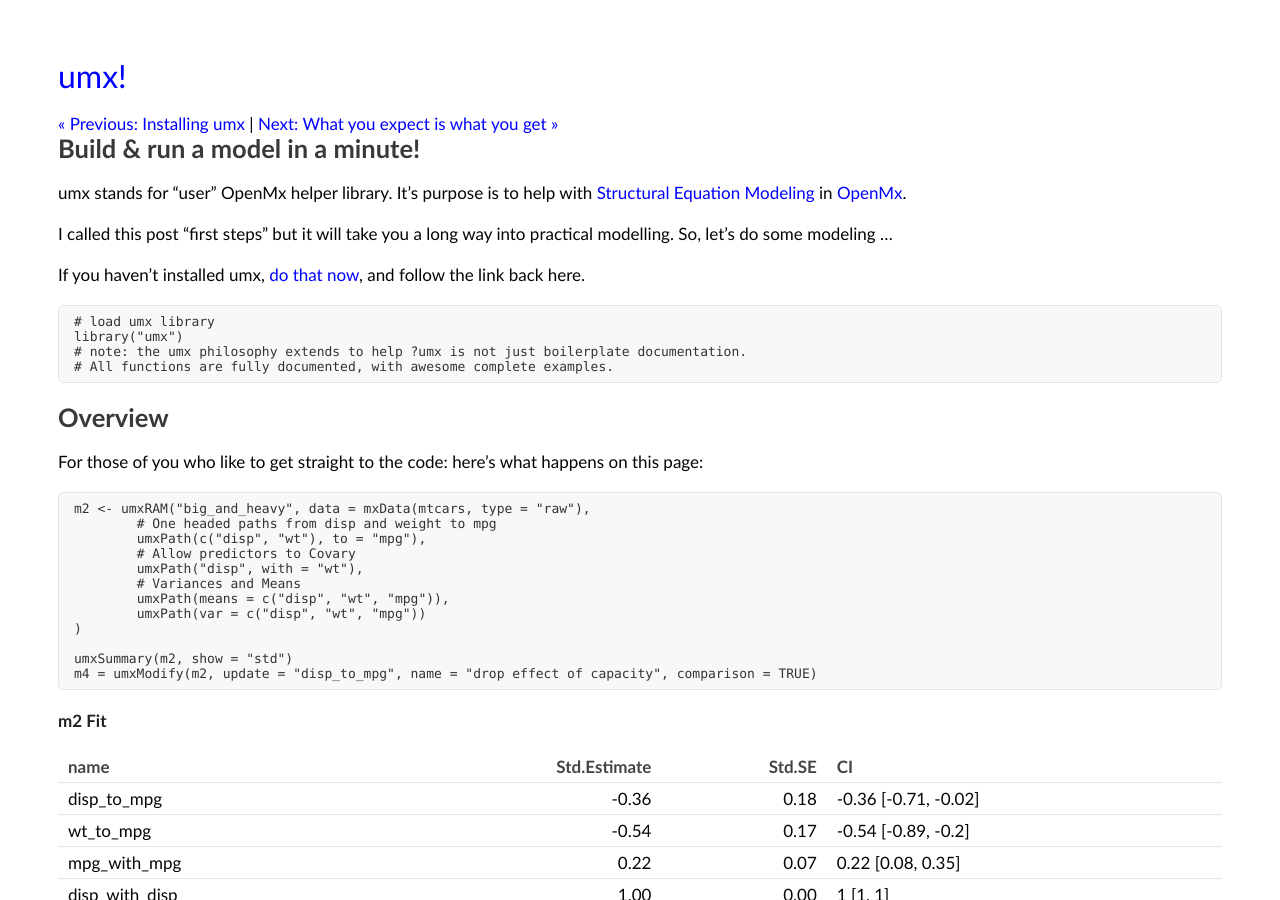
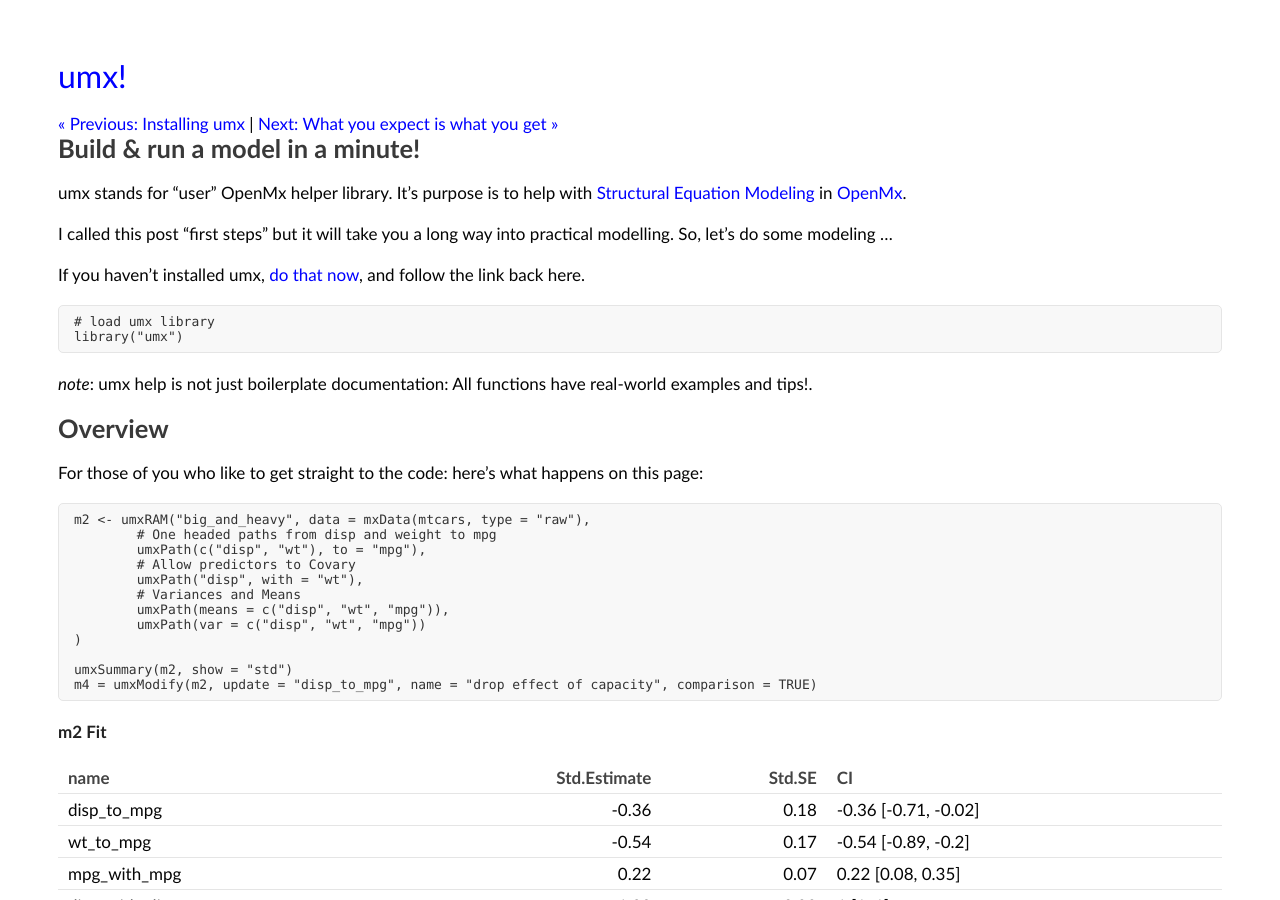
Before and after one commit to tbates/tbates.github.io, a Jekyll site: the page built from _posts/2000-11-30-base-First-steps.markdown, in a window 1280 px wide and 900 px high. Built offline with Jekyll 4.4.1, drawn with Linux system fonts in a browser that asks for light colours.

Commit message:
formatting

````diff
--- a/_posts/2000-11-30-base-First-steps.markdown
+++ b/_posts/2000-11-30-base-First-steps.markdown
@@ -16,11 +16,11 @@
 ``` splus
 # load umx library
 library("umx")
-# note: the umx philosophy extends to help ?umx is not just boilerplate documentation.
-# All functions are fully documented, with awesome complete examples.
 ```
+*note*: umx help is not just boilerplate documentation: All functions have real-world examples and tips!.
 
 <a name="overview"></a>
+
 ## Overview
 
 For those of you who like to get straight to the code: here's what happens on this page:
````
